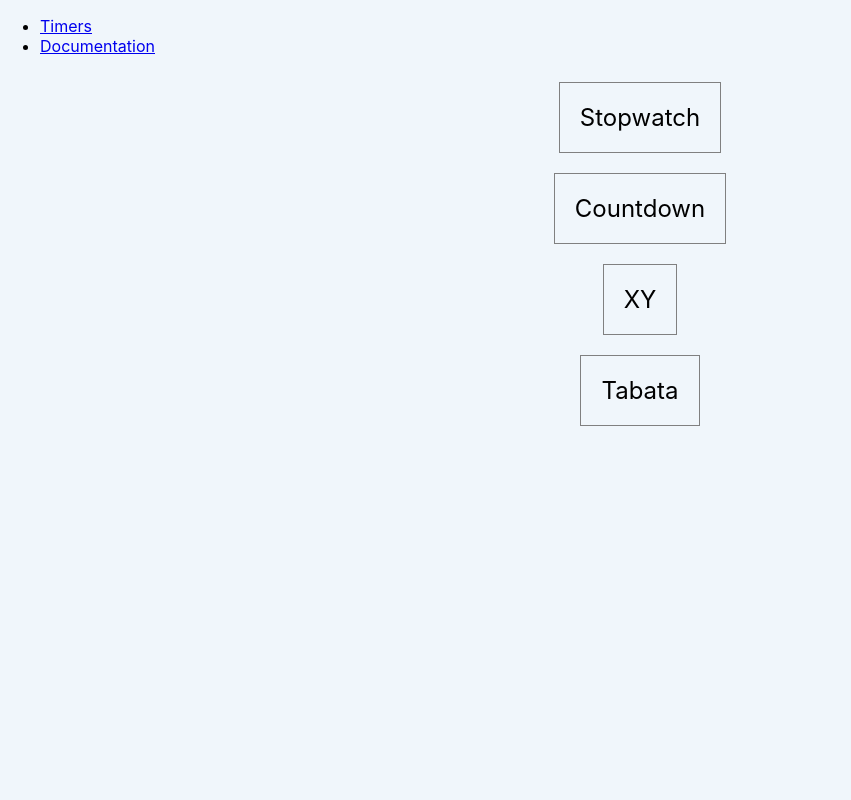
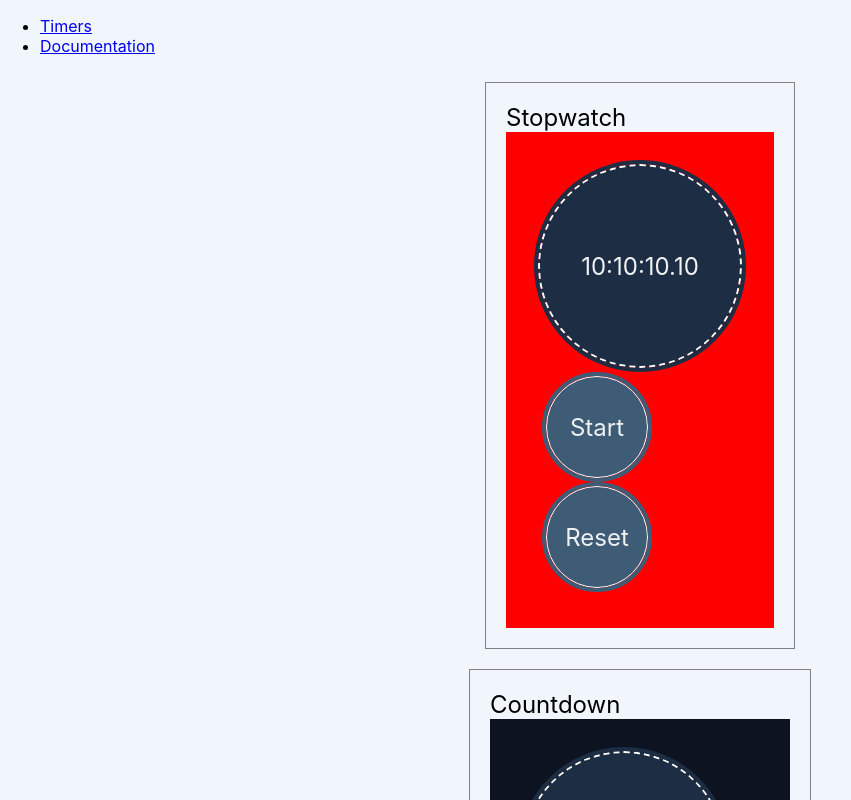
Before and after one commit to prof-tejera/assignment-1-ant513g, a React (Create React App) app: page / in a window 1280 px wide. Shown: the whole page, without its empty margins (0-851 px from the left). Built offline with nearby package versions, Linux system fonts and the light colour scheme.

Commit message:
First Iteration

```diff
--- /dev/null
+++ b/src/components/generic/Button.js
@@ -0,0 +1,82 @@
+import { Component } from "react";
+import styled from 'styled-components';
+import PropTypes from 'prop-types';
+
+
+const Container = styled.div`
+  text-align: center;
+  border: none;
+  display: flex;
+  margin: auto;
+  padding: auto;
+  align-content: center;
+  overflow: auto;
+  box-sizing: border-box;
+  text-size: 0.5rem;
+
+
+`;
+
+const Circle = styled.div`
+    display: flex;
+    margin: 0.5rem;
+    align-content: center;
+    justify-content: center;
+    overflow: auto;
+    background-color: #1D2D44;
+    border-radius: 50%;
+    width: 100px;
+    height: 100px;
+    box-shadow: inset  ${props => (props.pressed ? '0 0 16px rgba(0, 0, 0, 0.9)' : '0 0 0px rgba(0, 0, 0, 0.5)')};
+    background-color: ${props => (props.pressed ? '#1D2D44' : '#3E5C76') || (props.type ? '#FFFF00' : '#FF0000')};
+
+    color: #EFF1F3;
+    border: 1px solid white;
+    outline: 4px solid #3E5C76;
+`;
+
+class Button extends Component {
+    constructor() {
+      super();
+      this.state = {
+          pressed: false,
+          type: 'Start',
+      };
+    }
+
+
+    onMouseDown = () => {
+      this.setState({
+          pressed: true,
+      });
+      this.props.onClick(this.props.value);
+    }
+    onMouseUp = () => {
+      this.setState({
+            pressed: false,
+      });
+    }
+    render() {
+        return (
+            <Circle>
+        <Container
+                pressed={this.state.pressed}
+                type={this.state.type}
+          onMouseDown={this.onMouseDown}
+          onMouseUp={this.onMouseUp}
+        >
+          {this.props.value}
+        </Container></Circle>
+        );
+    }
+  }
+
+  Button.propTypes = {
+    value: PropTypes.oneOfType([
+      PropTypes.string,
+      PropTypes.number,
+      PropTypes.node,
+    ])
+  }
+
+  export default Button;
--- /dev/null
+++ b/src/components/generic/DisplayRounds.js
@@ -0,0 +1,2 @@
+import { Component } from "react";
+import styled from 'styled-components';
--- /dev/null
+++ b/src/components/generic/DisplayTime.js
@@ -0,0 +1,57 @@
+import { Component } from "react";
+import styled from 'styled-components';
+import PropTypes from 'prop-types';
+
+const Container = styled.div`
+  border: none;
+  padding: 16px;
+  margin: auto;
+  height: auto;
+  width: auto;
+  box-sizing: border-box;
+  text-align: center;
+
+`;
+const Circle = styled.div`
+    display: flex;
+    align-content: center;
+    justify-content: center;
+    overflow: auto;
+    background-color: #1D2D44;
+    border-radius: 50%;
+    width: 200px;
+    height: 200px;
+    color: #EFF1F3;
+    border: 2px dashed white;
+    outline: 4px solid #1D2D44;
+`;
+
+
+class DisplayTime extends Component {
+    constructor() {
+      super();
+      this.state = {
+          hh: 10,
+          mm: 10,
+          ss: 10,
+          ms: 10,
+      };
+    }
+
+    render() {
+      return (
+        <Circle><Container> {this.state.hh}:{this.state.mm}:{this.state.ss}.{this.state.ms}
+          </Container>
+          </Circle>
+        );
+    }
+  }
+
+  DisplayTime.propTypes = {
+    hh: PropTypes.number,
+      mm: PropTypes.number,
+      ss: PropTypes.number,
+      ms: PropTypes.number,
+  }
+
+  export default DisplayTime;
--- /dev/null
+++ b/src/components/generic/Input.js
@@ -0,0 +1,2 @@
+import { Component } from "react";
+import styled from 'styled-components';
--- /dev/null
+++ b/src/components/generic/Panel.js
@@ -0,0 +1,15 @@
+import { Component } from "react";
+import styled from 'styled-components';
+
+const Container = styled.div`
+    background-color: #0D1321;
+    padding: 2rem;
+`;
+
+class Panel extends Component {
+    render() {
+      return <Container>{this.props.children}</Container>;
+    }
+  }
+
+  export default Panel;
--- a/src/components/timers/Countdown.js
+++ b/src/components/timers/Countdown.js
@@ -1,8 +1,38 @@
 import React from "react";
+import styled from 'styled-components';
+
+import DisplayTime from "../generic/DisplayTime";
+import Button from '../generic/Button'
+import Panel from '../generic/Panel'
+
+
+
+
+const Align = styled.div`
+    display: flex;
+    justify-content: space-evenly;
+`;
 
 class Countdown extends React.Component {
+  handleNumberClick = (value) => {
+    if (!this.state.operator) {
+      this.setState({ first: `${this.state.first || ""}${value}` });
+    } else {
+      this.setState({ second: `${this.state.second || ""}${value}` });
+    }
+  };
+
   render() {
-    return null;
+    return (
+      <Panel>
+
+        <DisplayTime />
+        <Align>
+        <Button value={'Start'} onClick={this.handleNumberClick} />
+        <Button value={'Reset'} onClick={this.handleNumberClick} />
+        </Align>
+        </Panel>
+    );
   }
 }
 
--- a/src/components/timers/Stopwatch.js
+++ b/src/components/timers/Stopwatch.js
@@ -1,8 +1,32 @@
 import React from "react";
+import styled from 'styled-components';
+import DisplayTime from "../generic/DisplayTime";
+import Button from '../generic/Button'
+import Panel from '../generic/Panel'
+
+const Container = styled.div`
+    background-color: #FF0000;
+    padding: 2rem;
+`;
+
 
 class Stopwatch extends React.Component {
+  handleNumberClick = (value) => {
+    if (!this.state.operator) {
+      this.setState({ first: `${this.state.first || ""}${value}` });
+    } else {
+      this.setState({ second: `${this.state.second || ""}${value}` });
+    }
+  };
+
   render() {
-    return null;
+    return (
+      <Container>
+        <DisplayTime />
+        <Button value={'Start'} onClick={this.handleNumberClick} />
+        <Button value={'Reset'} onClick={this.handleNumberClick} />
+      </Container>
+    );
   }
 }
 
--- a/src/components/timers/Tabata.js
+++ b/src/components/timers/Tabata.js
@@ -1,9 +1,33 @@
 import React from "react";
+import styled from 'styled-components';
+import DisplayTime from "../generic/DisplayTime";
+import Button from '../generic/Button'
+import Panel from '../generic/Panel'
+
+const Container = styled.div`
+    background-color: #FF0000;
+    padding: 2rem;
+`;
 
 class Tabata extends React.Component {
+  handleNumberClick = (value) => {
+    if (!this.state.operator) {
+      this.setState({ first: `${this.state.first || ""}${value}` });
+    } else {
+      this.setState({ second: `${this.state.second || ""}${value}` });
+    }
+  };
+
   render() {
-    return null;
+    return (
+      <Container>
+        <DisplayTime />
+        <Button value={'Start'} onClick={this.handleNumberClick} />
+        <Button value={'Reset'} onClick={this.handleNumberClick} />
+      </Container>
+    );
   }
 }
 
+
 export default Tabata;
--- a/src/components/timers/XY.js
+++ b/src/components/timers/XY.js
@@ -1,9 +1,33 @@
 import React from "react";
+import styled from 'styled-components';
+import DisplayTime from "../generic/DisplayTime";
+import Button from '../generic/Button'
+import Panel from '../generic/Panel'
+
+const Container = styled.div`
+    background-color: #FF0000;
+    padding: 2rem;
+`;
 
 class XY extends React.Component {
+  handleNumberClick = (value) => {
+    if (!this.state.operator) {
+      this.setState({ first: `${this.state.first || ""}${value}` });
+    } else {
+      this.setState({ second: `${this.state.second || ""}${value}` });
+    }
+  };
+
   render() {
-    return null;
+    return (
+      <Container>
+        <DisplayTime />
+        <Button value={'Start'} type={'Start'} onClick={this.handleNumberClick} />
+        <Button value={'Reset'} type={'Reset'} onClick={this.handleNumberClick} />
+      </Container>
+    );
   }
 }
 
+
 export default XY;
```
Also changed, not shown: 1 other file (tests, documents, lock files or other folders).
